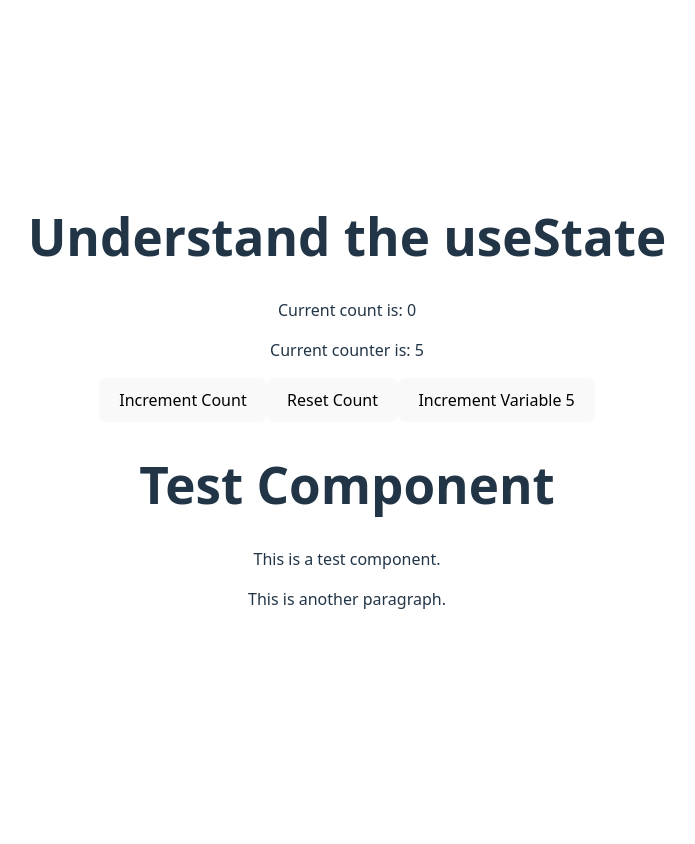
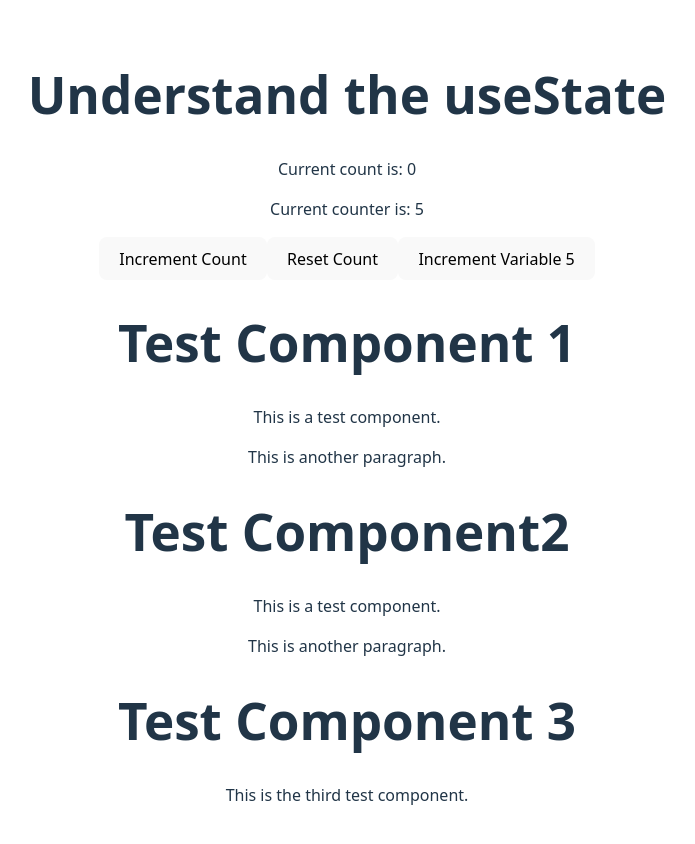
Before and after one commit to MO-SubhrajyotiM-23205/MyCoPilotWorkSpace, a React (Vite) app in the folder ChetanDemo/chetandemoApp/: page / in a window 1280 px wide. Shown: the top 844 px of the page, without its empty margins (293-988 px from the left). Before the commit the page ends 800 px from the top, so only its background shows below. Built offline with nearby package versions, Linux system fonts and the light colour scheme.

Commit message:
Add Test2 component and update imports in App component

```diff
--- a/ChetanDemo/chetandemoApp/src/App.jsx
+++ b/ChetanDemo/chetandemoApp/src/App.jsx
@@ -1,5 +1,5 @@
 import { useState } from 'react'
-import Test from './test.jsx'
+import Test, { Test2, Test3 } from './Test.jsx'
 import reactLogo from './assets/react.svg'
 import viteLogo from '/vite.svg'
 import './App.css'
@@ -28,7 +28,9 @@ function App() {
       <button onClick={handleClick}>Increment Count</button>
       <button onClick={() => setCount(0)}>Reset Count</button>
       <button onClick={() => Sumveriable(counter)}>Increment Variable {counter}</button>
-      <Test />
+  <Test />
+  <Test2 />
+  <Test3 />
     </>
   )
 }
--- a/ChetanDemo/chetandemoApp/src/Test.jsx
+++ b/ChetanDemo/chetandemoApp/src/Test.jsx
@@ -3,7 +3,16 @@ import React from "react"
 const Test = () => {
   return (
     <div>
-      <h1>Test Component</h1>
+      <h1>Test Component 1</h1>
+      <p>This is a test component.</p>
+      <p>This is another paragraph.</p>
+    </div>
+  )
+}
+const Test2 = () => {
+  return (
+    <div>
+      <h1>Test Component2</h1>
       <p>This is a test component.</p>
       <p>This is another paragraph.</p>
     </div>
@@ -11,3 +20,15 @@ const Test = () => {
 }
 
 export default Test
+export { Test2 }
+
+const Test3 = () => {
+  return (
+    <div>
+      <h1>Test Component 3</h1>
+      <p>This is the third test component.</p>
+    </div>
+  )
+}
+
+export { Test3 }
```
